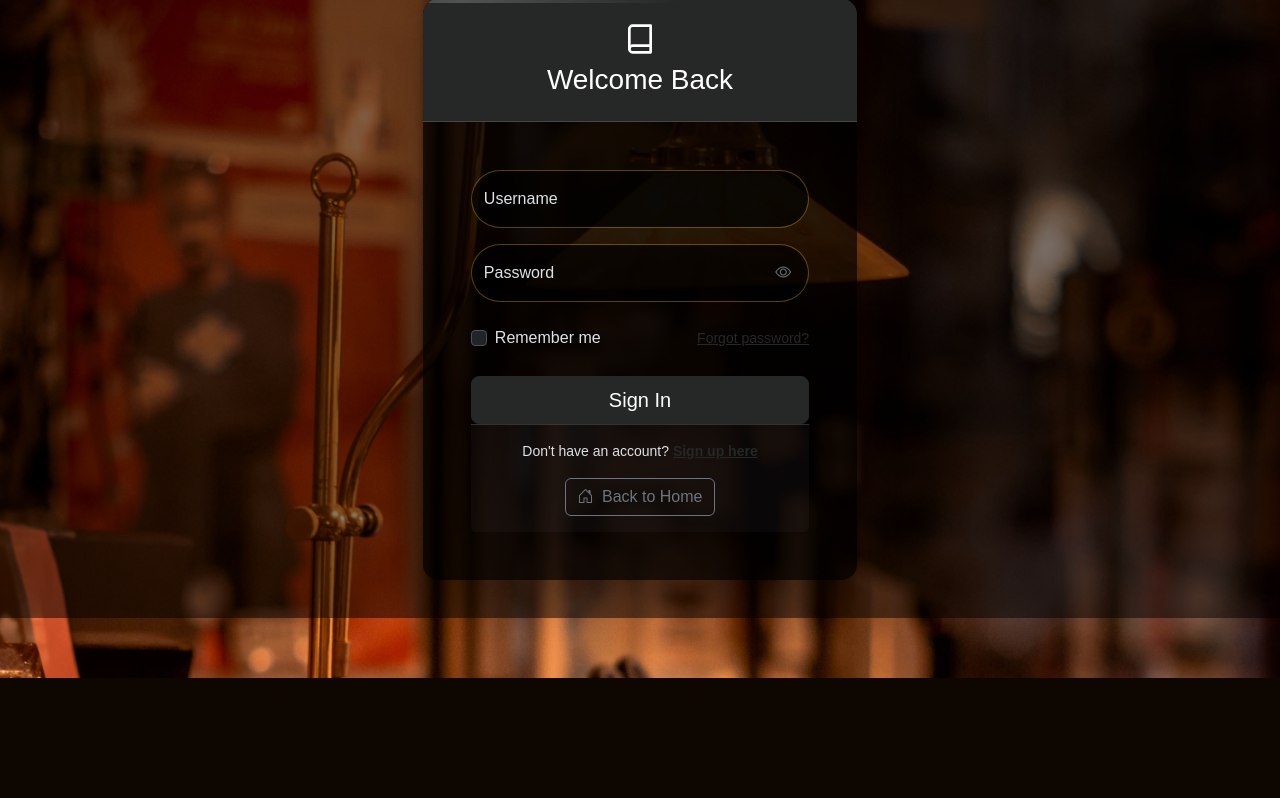
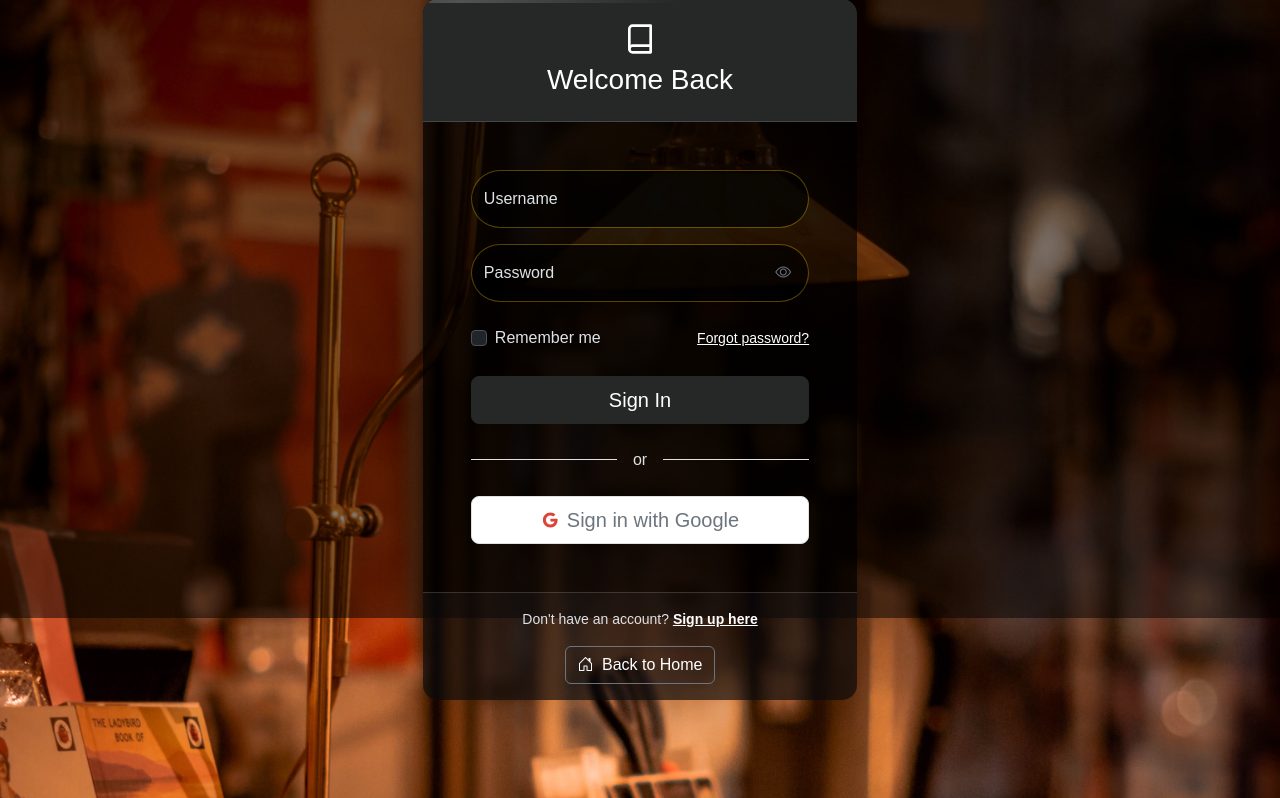
Before and after one commit to utsav0514/Book_store, a Django app: page /product/login/ in a window 1280 px wide. Shown: the part 182-980 px from the top of the page. Before the commit the page ends 860 px from the top, so only its background shows below. Run offline with Django 5.2, Linux system fonts and the light colour scheme.

Commit message:
chore: small changes in ui and user experinces

```diff
--- a/Hello/product/templates/login.html
+++ b/Hello/product/templates/login.html
@@ -53,8 +53,8 @@ Login - Bookbar
                             <button type="submit" class="btn custom-btn-dark btn-lg">Sign In</button>
                         </div>
                     </form>
-<!--
-                    <div class="divider my-4">
+
+                    <div class="divider my-4" style="color:#e0e0e0">
                         <span>or</span>
                     </div>
 
@@ -66,13 +66,13 @@ Login - Bookbar
                             Sign in with Google
                         </button>
                     </div>
-                </div> -->
+                </div>
                 <div class="card-footer text-center py-3">
                     <div class="small mb-3">
                         Don't have an account?
                         <a href="{% url 'registration' %}" class="custom-text-dark fw-bold">Sign up here</a>
                     </div>
-                    <a href="{% url 'home' %}" class="btn btn-outline-secondary">
+                    <a href="{% url 'home' %}" class="btn btn-outline-secondary back-home-btn" style="color: white;">
                         <i class="bi bi-house-door me-1"></i> Back to Home
                     </a>
                 </div>
@@ -89,6 +89,10 @@ Login - Bookbar
         --custom-dark-focus: rgba(38, 39, 39, 0.25);
         --border-color: #e0e0e0;
         --text-muted: #6c757d;
+    }
+
+    .container:hover {
+        transform: translateY(0);
     }
 
     /* Replace blue background with dark gray */
@@ -115,7 +119,7 @@ Login - Bookbar
 
     /* Replace blue text with dark gray */
     .custom-text-dark {
-        color: var(--custom-dark) !important;
+        color: white;
     }
 
     .custom-text-dark:hover {
@@ -192,9 +196,15 @@ Login - Bookbar
     }
 
     .google-btn:hover {
+        color: #262727;
         background-color: #f8f9fa;
         transform: translateY(-1px);
         box-shadow: 0 4px 8px rgba(0,0,0,0.05);
+    }
+
+
+    .card:hover {
+        transform: translateY(0px)
     }
 
     /* Brand logo */
@@ -219,6 +229,10 @@ Login - Bookbar
         height: 4px;
         background: linear-gradient(90deg, transparent, rgba(255,255,255,0.2), transparent);
         animation: shine 3s infinite;
+    }
+
+    .back-home-btn:hover {
+        background-color: #262727;
     }
 
     @keyframes shine {
```
